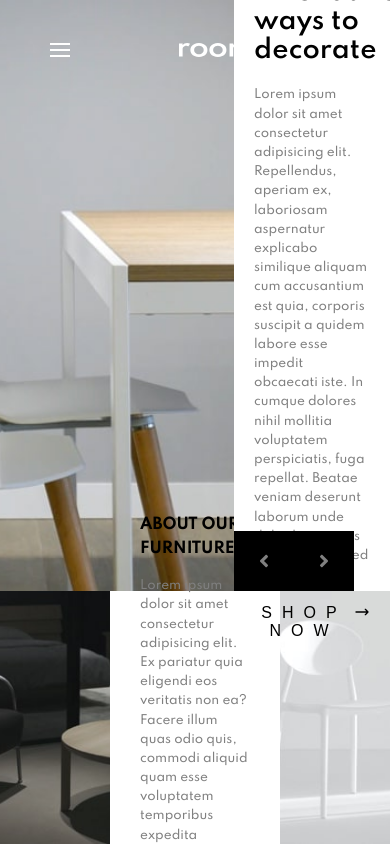
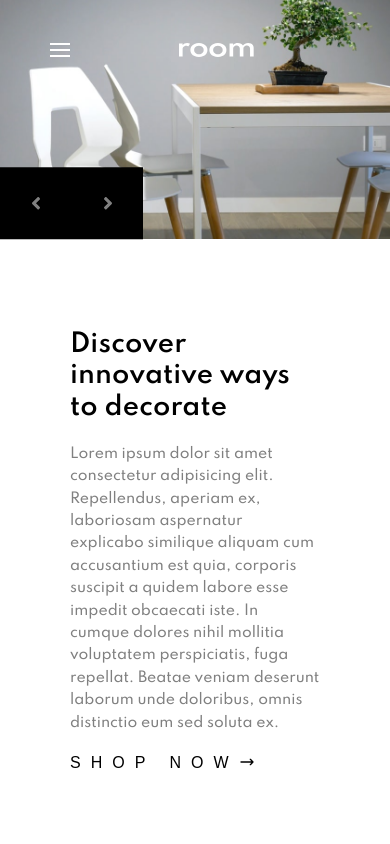
Before and after one commit to gligor99/fm-room-homepage, a React (Vite) app: page / in a window 390 px wide. Shown: the top 844 px of the page. Built offline with nearby package versions, Linux system fonts and the light colour scheme.

Commit message:
Transfer all in SCSS

```diff
--- a/src/App.css
+++ b/src/App.css
@@ -138,18 +138,17 @@
 
 .slider-btn {
   border: none;
-  width: 6rem;
-  height: 6rem;
+  width: 8.5vh;
+  height: 8.5vh;
   background-color: black;
   color: gray;
-  transition: 0.2 ease-out;
   display: flex;
   justify-content: center;
   align-items: center;
 }
 
 .slider-btn:hover {
-  opacity: 0.9;
+  opacity: 0.8;
   cursor: pointer;
 }
 
@@ -183,6 +182,60 @@
   .slider__right-section__content-heading {
     font-size: 2.5rem;
     line-height: 1.15;
+  }
+}
+
+@media only screen and (max-width: 750px) {
+  .slider {
+    height: 100vh;
+    display: flex;
+    flex-direction: column;
+    justify-content: center;
+  }
+
+  .slider__left-section {
+    height: 100%;
+    width: 100%;
+    background: url("./images/desktop-image-hero-1.jpg");
+    background-repeat: no-repeat;
+    background-position: center;
+    background-size: cover;
+  }
+
+  .slider__right-section {
+    position: relative;
+    height: 100%;
+    width: 100%;
+    background-color: white;
+  }
+
+  .slider__right-section__slider-btn {
+    position: absolute;
+    top: 0;
+    transform: translateY(-8.5vh);
+  }
+
+  .slider__right-section__content {
+    height: 100%;
+    display: flex;
+    padding: 7rem;
+    flex-direction: column;
+    justify-content: center;
+    align-items: flex-start;
+  }
+
+  .slider__right-section__content-heading {
+    font-size: 2.5rem;
+    font-weight: 600;
+    line-height: 1.25;
+    letter-spacing: 0.1px;
+    margin: 2rem 0;
+  }
+
+  .slider__right-section__content-paragraph {
+    font-size: 1.4rem;
+    color: gray;
+    margin-bottom: 2rem;
   }
 }
 
@@ -224,3 +277,45 @@
   background-repeat: no-repeat;
   background-size: cover;
 }
+
+@media only screen and (max-width: 750px) {
+  .about {
+    height: 150vh;
+    display: flex;
+    flex-direction: column;
+    align-items: flex-start;
+  }
+
+  .about__left {
+    height: 100%;
+    width: 100%;
+  }
+  .about__middle {
+    height: 100%;
+    padding: 7rem;
+    display: flex;
+    flex-direction: column;
+    justify-content: center;
+    align-items: flex-start;
+  }
+
+  .about__middle_heading {
+    text-transform: uppercase;
+    margin-bottom: 1.5rem;
+    font-size: 2rem;
+  }
+
+  .about__middle_paragraph {
+    color: gray;
+    font-size: 1.4rem;
+  }
+
+  .about__right {
+    height: 100%;
+    width: 100%;
+    background-image: url("./images/image-about-light.jpg");
+    background-position: center;
+    background-repeat: no-repeat;
+    background-size: cover;
+  }
+}
--- a/src/components/About.jsx
+++ b/src/components/About.jsx
@@ -5,10 +5,10 @@ const About = () => {
     <section className="about">
       <div className="about__left"></div>
       <div className="about__middle">
-          <h1 className="about__middle_heading">
-              About our furniture
-          </h1>
-          <p className="about__middle_paragraph">Lorem ipsum dolor sit amet consectetur adipisicing elit. Ex pariatur quia eligendi eos veritatis non ea? Facere illum quas odio quis, commodi aliquid quam esse voluptatem temporibus expedita repellat earum, pariatur fuga quaerat, officia dignissimos?</p>
+        <h1 className="about__middle_heading">About our furniture</h1>
+        <p className="about__middle_paragraph">
+         Lorem ipsum dolor sit, amet consectetur adipisicing elit. Possimus expedita explicabo perferendis. Suscipit, veritatis placeat facilis illum perferendis voluptates earum omnis ex sapiente quis consequatur et nihil dignissimos maxime. Rerum, dolores? Quas minima nemo debitis praesentium corrupti ipsum atque. Doloremque explicabo nostrum totam quisquam. Nemo consequatur at modi quos quibusdam?
+        </p>
       </div>
       <div className="about__right"></div>
     </section>
--- a/src/index.css
+++ b/src/index.css
@@ -27,10 +27,6 @@
 html {
   box-sizing: border-box;
   font-size: 62.5%;
-
-  /* @media only screen and (max-width: $bp-large) {
-    font-size: 50%;
-  } */
 }
 
 body {
@@ -41,6 +37,4 @@ body {
   background-color: red;
   background-size: cover;
   background-repeat: no-repeat;
-
-  min-height: 100vh;
 }
```
